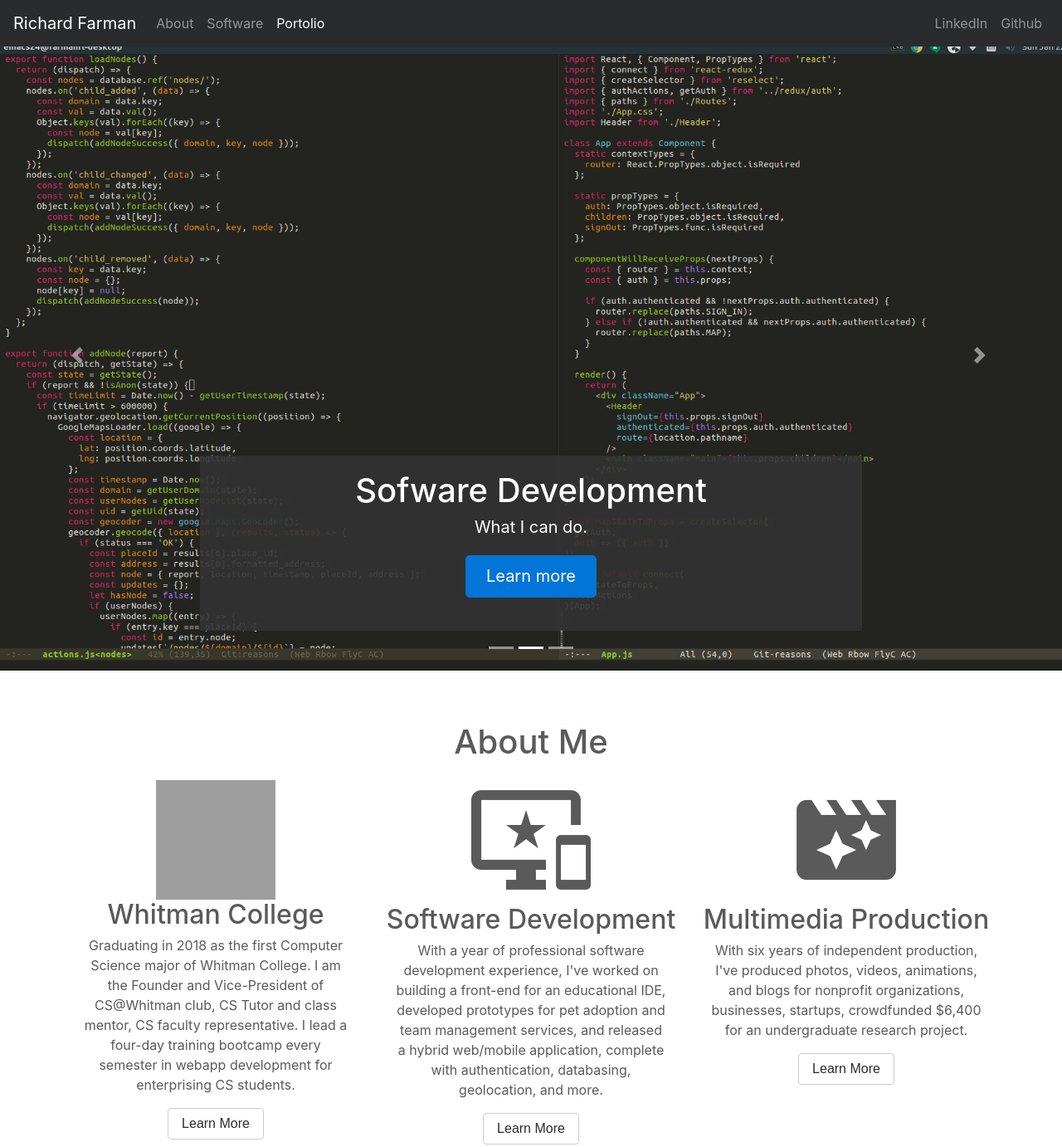
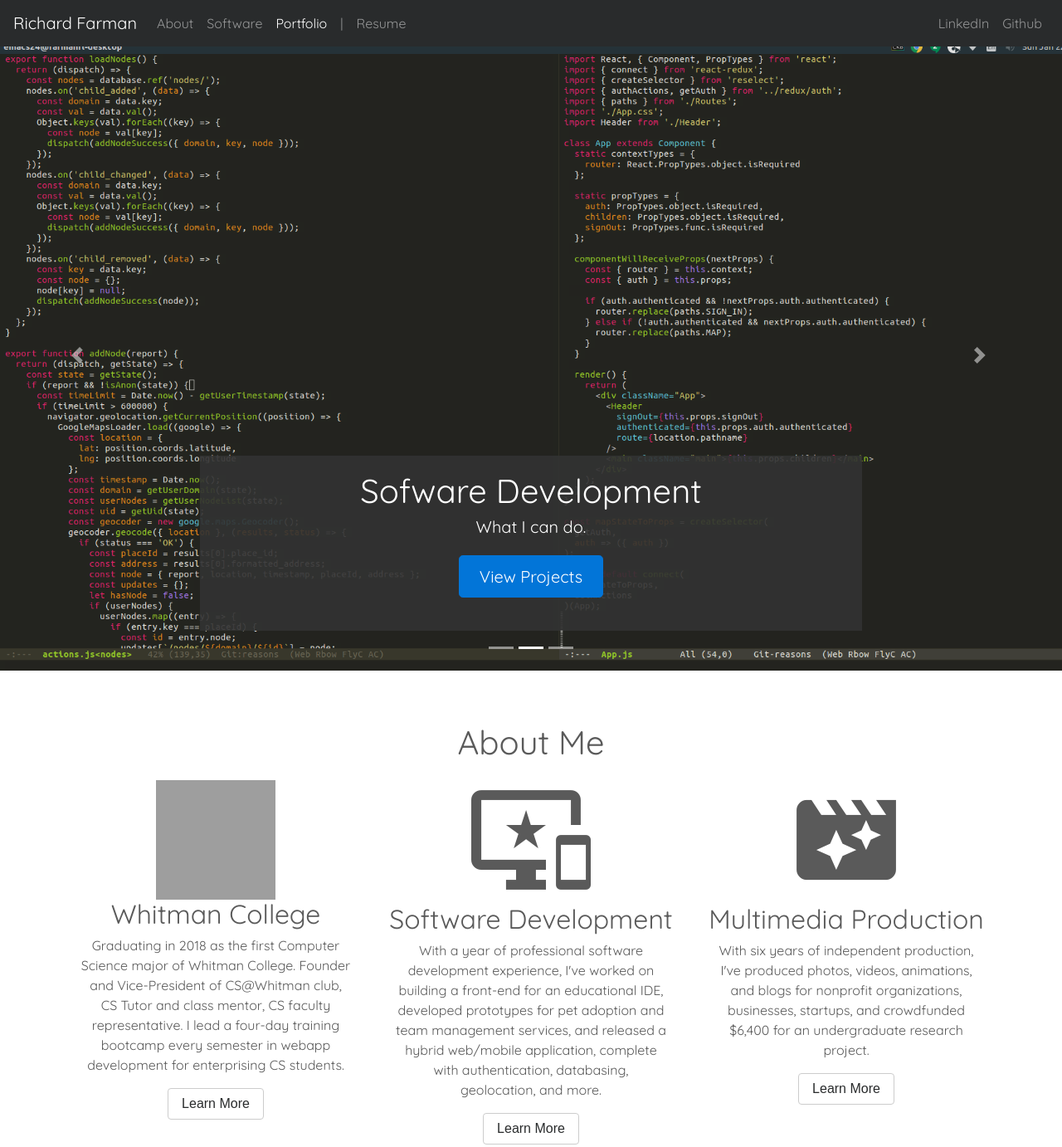
Before and after one commit to farmanrl/farmanrl-me, a plain HTML site: page index.html in a window 1280 px wide. Shown: the top 1382 px of the page at 83% size. Drawn offline with nearby package versions, Linux system fonts and the light colour scheme; grey boxes are pictures that could not be loaded; a script that the page names is missing.

Commit message:
Minor adjustments to UI.

```diff
--- a/farmanrl.css
+++ b/farmanrl.css
@@ -5,6 +5,8 @@ body {
   padding-top: 3rem;
   padding-bottom: 3rem;
   color: #5a5a5a;
+  font-family: 'Quicksand', sans-serif;
+
 }
 
 /* Header styles */
--- a/index.html
+++ b/index.html
@@ -14,12 +14,14 @@
 
     <!-- Bootstrap core CSS -->
     <link href="./css/bootstrap.min.css" rel="stylesheet">
-    <!-- Material Icons -->
-    <link href="https://fonts.googleapis.com/icon?family=Material+Icons"
+    <!-- Material Icons and Fonts -->
+    <link href="https://fonts.googleapis.com/icon?family=Material+Icons|Quicksand"
           rel="stylesheet">
     <!-- Custom styles for this template -->
     <link href="farmanrl.css" rel="stylesheet">
+
   </head>
+
   <body data-spy="scroll" data-target="#navbarCollapse" data-offset="120">
 
     <nav id="navbar-scroll" class="navbar navbar-toggleable-md navbar-inverse fixed-top bg-inverse">
@@ -36,8 +38,15 @@
             <a class="nav-link" href="#dev">Software</a>
           </li>
           <li class="nav-item">
-            <a class="nav-link" href="#media">Portolio</a>
+            <a class="nav-link" href="#media">Portfolio</a>
           </li>
+          <li class="nav-link">
+            |
+          </li>
+          <li class="nav-item">
+            <a class="nav-link" href="">Resume</a>
+          </li>
+
         </ul>
         <ul class="nav navbar-nav float-xs-right">
           <li class="nav-item">
@@ -63,7 +72,7 @@
             <div class="carousel-caption d-none d-md-block text-center">
               <h1>About me</h1>
               <p>What you need to know.</p>
-              <p><a class="btn btn-lg btn-primary" href="#about" role="button">Learn more</a></p>
+              <p><a class="btn btn-lg btn-primary" href="#about" role="button">Explore</a></p>
             </div>
           </div>
         </div>
@@ -73,7 +82,7 @@
             <div class="carousel-caption d-none d-md-block">
               <h1>Sofware Development</h1>
               <p>What I can do.</p>
-              <p><a class="btn btn-lg btn-primary" href="#dev" role="button">Learn more</a></p>
+              <p><a class="btn btn-lg btn-primary" href="#dev" role="button">View Projects</a></p>
             </div>
           </div>
         </div>
@@ -83,7 +92,7 @@
             <div class="carousel-caption d-none d-md-block text-center">
               <h1>My Portfolio</h1>
               <p>What I've created.</p>
-              <p><a class="btn btn-lg btn-primary" href="#media" role="button">Browse gallery</a></p>
+              <p><a class="btn btn-lg btn-primary" href="#media" role="button">View Portfolio</a></p>
             </div>
           </div>
         </div>
@@ -112,7 +121,7 @@
         <div class="col-lg-4">
           <img class="img-circle" src="https://media.licdn.com/mpr/mpr/shrink_200_200/p/1/005/00c/04a/0c2a4ac.png" alt="Generic placeholder image" width="144" height="144">
           <h2>Whitman College</h2>
-          <p>Graduating in 2018 as the first Computer Science major of Whitman College. I am the Founder and Vice-President of CS@Whitman club, CS Tutor and class mentor, CS faculty representative. I lead a four-day training bootcamp every semester in webapp development for enterprising CS students.</p>
+          <p>Graduating in 2018 as the first Computer Science major of Whitman College. Founder and Vice-President of CS@Whitman club, CS Tutor and class mentor, CS faculty representative. I lead a four-day training bootcamp every semester in webapp development for enterprising CS students.</p>
           <button type="button" class="btn btn-secondary" data-toggle="modal" data-target="#aboutModal">
             Learn More
           </button>
@@ -128,7 +137,7 @@
         <div class="col-lg-4">
           <i class="material-icons" style="font-size: 144px">movie_filter</i>
           <h2>Multimedia Production</h2>
-          <p>With six years of independent production, I've produced photos, videos, animations, and blogs for nonprofit organizations, businesses, startups, crowdfunded $6,400 for an undergraduate research project.</p>
+          <p>With six years of independent production, I've produced photos, videos, animations, and blogs for nonprofit organizations, businesses, startups, and crowdfunded $6,400 for an undergraduate research project.</p>
           <button type="button" class="btn btn-secondary" data-toggle="modal" data-target="#mediaModal">
             Learn More
           </button>
@@ -214,7 +223,7 @@
           <div class="media-body">
 
             <a href="https://idvisor-d691d.firebaseapp.com/"><h3>Idvisor</h3></a>
-            <h5 class="text-muted">Carduner Consulting LLC - 2016</h5>
+            <h5 class="text-muted">Independent- 2016</h5>
             Artificial Intelligence training and testing platform using computer vision and custom models for computer vision. Developed as a final project for an AI class, Primary usage is training a model to recognize memes from other pictures.
             <div>
               <a class="btn btn-lg btn-link" href="https://idvisor-d691d.firebaseapp.com/" role="button">
```
